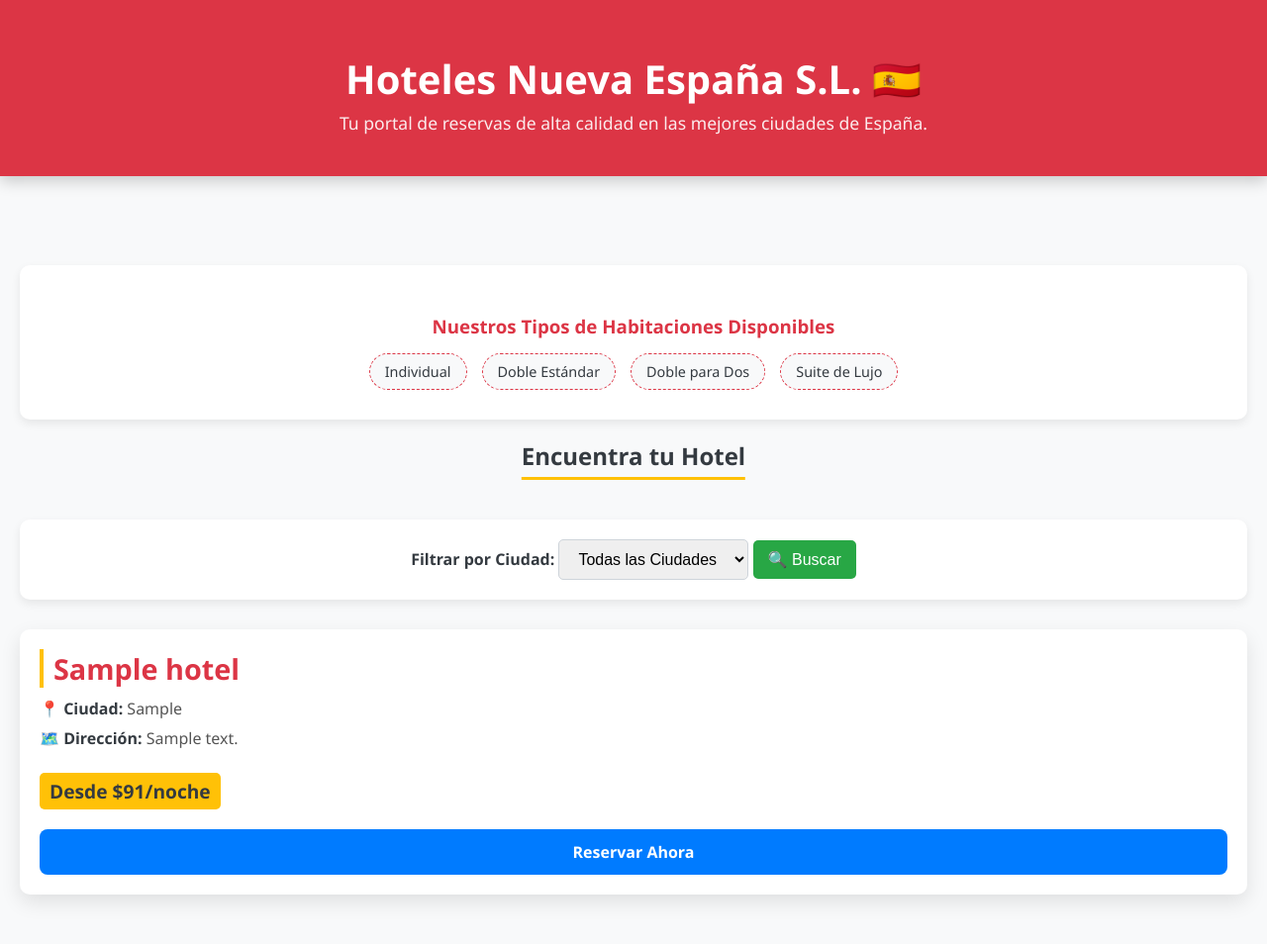
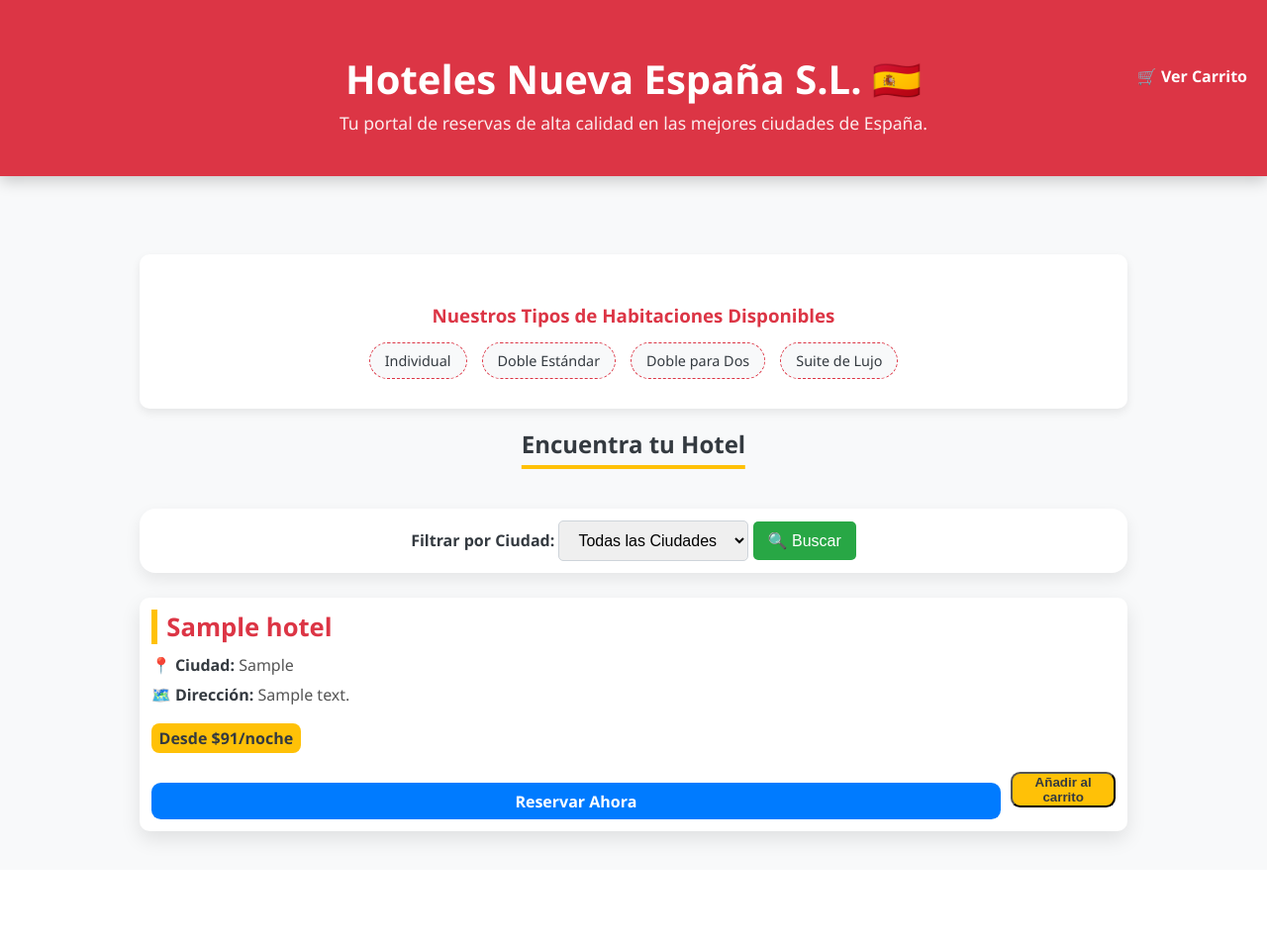
Before and after one commit to neeem111/hoteles, a PHP site: page / in a window 1280 px wide. Shown: the whole page at 99% size. After the commit the page ends 855 px from the top, so only its background shows below. Run offline with PHP 8.4, Linux system fonts and the light colour scheme; tables that the repository leaves empty hold one stand-in row (values such as "Sample post").

Commit message:
Implemento de carrito de compra

```diff
--- a/index.php
+++ b/index.php
@@ -96,19 +96,20 @@ $conn->close(); // Cerrar la conexión
         }
 
         .container {
-            padding: 20px;
-            max-width: 1300px;
-            margin: 30px auto;
+            padding: 1%;
+            margin: 2% 10%; /* 10% margen izquierdo y derecho */
+            max-width: 80%;
+            box-sizing: border-box;
         }
 
         h2 {
             color: var(--color-dark);
             text-align: center;
-            margin-bottom: 40px;
+            margin-bottom: 4%;
             font-weight: 600;
-            border-bottom: 3px solid var(--color-secondary);
+            border-bottom: 0.3rem solid var(--color-secondary);
             display: inline-block;
-            padding-bottom: 5px;
+            padding-bottom: 0.5%;
             margin-left: 50%;
             transform: translateX(-50%);
         }
@@ -116,13 +117,13 @@ $conn->close(); // Cerrar la conexión
         /* --- Estilos del Filtro de Búsqueda --- */
         .search-filter {
             background-color: white;
-            padding: 20px;
-            border-radius: 10px;
-            box-shadow: 0 4px 10px rgba(0, 0, 0, 0.08);
-            margin-bottom: 30px;
+            padding: 1.2%;
+            border-radius: 1rem;
+            box-shadow: 0 0.4rem 1rem rgba(0, 0, 0, 0.08);
+            margin-bottom: 2.5%;
             display: flex;
             justify-content: center;
-            gap: 20px;
+            gap: 1%;
             align-items: center;
         }
         .search-filter label {
@@ -149,8 +150,8 @@ $conn->close(); // Cerrar la conexión
         /* --- Estilos de la Cuadrícula de Hoteles --- */
         .hotel-grid {
             display: grid;
-            grid-template-columns: repeat(auto-fit, minmax(320px, 1fr));
-            gap: 30px;
+            grid-template-columns: repeat(auto-fit, minmax(280px, 1fr));
+            gap: 2%;
         }
         .hotel-card {
             background-color: white;
@@ -167,17 +168,17 @@ $conn->close(); // Cerrar la conexión
         }
 
         .hotel-content {
-            padding: 20px;
+            padding: 1.2%;
             flex-grow: 1; /* Asegura que el contenido ocupe el espacio */
         }
 
         .hotel-name {
             color: var(--color-primary);
             margin-top: 0;
-            margin-bottom: 10px;
-            font-size: 1.8em;
-            border-left: 4px solid var(--color-secondary);
-            padding-left: 10px;
+            margin-bottom: 0.6rem;
+            font-size: 1.6rem;
+            border-left: 0.4rem solid var(--color-secondary);
+            padding-left: 0.6rem;
         }
         .hotel-details p {
             margin: 8px 0;
@@ -192,22 +193,22 @@ $conn->close(); // Cerrar la conexión
         .price-tag {
             background-color: var(--color-secondary);
             color: var(--color-dark);
-            padding: 5px 10px;
-            border-radius: 5px;
+            padding: 0.4% 0.8%;
+            border-radius: 0.5rem;
             font-weight: 700;
-            font-size: 1.2em;
+            font-size: 1rem;
             display: inline-block;
-            margin-top: 15px;
+            margin-top: 1%;
         }
 
         .btn-reserve {
             display: block;
-            margin-top: 20px;
+            margin-top: 1.2%;
             text-align: center;
             background-color: #007bff;
             color: white;
-            padding: 12px;
-            border-radius: 8px;
+            padding: 0.8% 1%;
+            border-radius: 0.6rem;
             text-decoration: none;
             font-weight: 600;
             transition: background-color 0.2s;
@@ -218,12 +219,12 @@ $conn->close(); // Cerrar la conexión
 
         .no-results {
             text-align: center;
-            padding: 60px;
+            padding: 6%;
             background-color: white;
-            border-radius: 10px;
-            box-shadow: 0 4px 10px rgba(0, 0, 0, 0.05);
-            margin: 50px auto;
-            max-width: 600px;
+            border-radius: 1rem;
+            box-shadow: 0 0.4rem 1rem rgba(0, 0, 0, 0.05);
+            margin: 5% auto;
+            max-width: 90%;
         }
 
         /* --- Tipos de Habitaciones --- */
@@ -270,6 +271,10 @@ $conn->close(); // Cerrar la conexión
             .hotel-grid {
                  grid-template-columns: 1fr;
             }
+            .container {
+                margin: 2% 3%; /* reducir margen lateral en móviles */
+                max-width: 94%;
+            }
         }
     </style>
 </head>
@@ -278,6 +283,9 @@ $conn->close(); // Cerrar la conexión
     <header class="header">
         <h1><?php echo $nombreCadena; ?> 🇪🇸</h1>
         <p>Tu portal de reservas de alta calidad en las mejores ciudades de España.</p>
+        <div style="position:absolute; top:66px; right:20px">
+            <a href="cart/view_cart.php" style="color:white; text-decoration:none; font-weight:700">🛒 Ver Carrito</a>
+        </div>
     </header>
 
     <div class="container">
@@ -327,9 +335,18 @@ $conn->close(); // Cerrar la conexión
                                 Desde $<?php echo $hotel['PrecioSimulado']; ?>/noche
                             </div>
 
-                            <a href="reserva.php?hotel_id=<?php echo $hotel['Id']; ?>" class="btn-reserve">
-                                Reservar Ahora
-                            </a>
+                            <div style="display:flex; gap:10px; margin-top:18px">
+                                <a href="reserva.php?hotel_id=<?php echo $hotel['Id']; ?>" class="btn-reserve" style="flex:1">
+                                    Reservar Ahora
+                                </a>
+
+                                <form method="POST" action="cart/add_to_cart.php" style="display:inline-block">
+                                    <input type="hidden" name="hotel_id" value="<?php echo intval($hotel['Id']); ?>">
+                                    <input type="hidden" name="precio" value="<?php echo $hotel['PrecioSimulado']; ?>">
+                                    <input type="hidden" name="cantidad" value="1">
+                                    <button type="submit" class="btn-reserve" style="background:#ffc107; color:#343a40">Añadir al carrito</button>
+                                </form>
+                            </div>
                         </div>
                     </div>
                 <?php endforeach; ?>
```
Also changed, not shown: cart/add_to_cart.php (added, +37 -0 lines), cart/remove_from_cart.php (added, +18 -0 lines), cart/update_cart.php (added, +47 -0 lines), cart/view_cart.php (added, +115 -0 lines).
